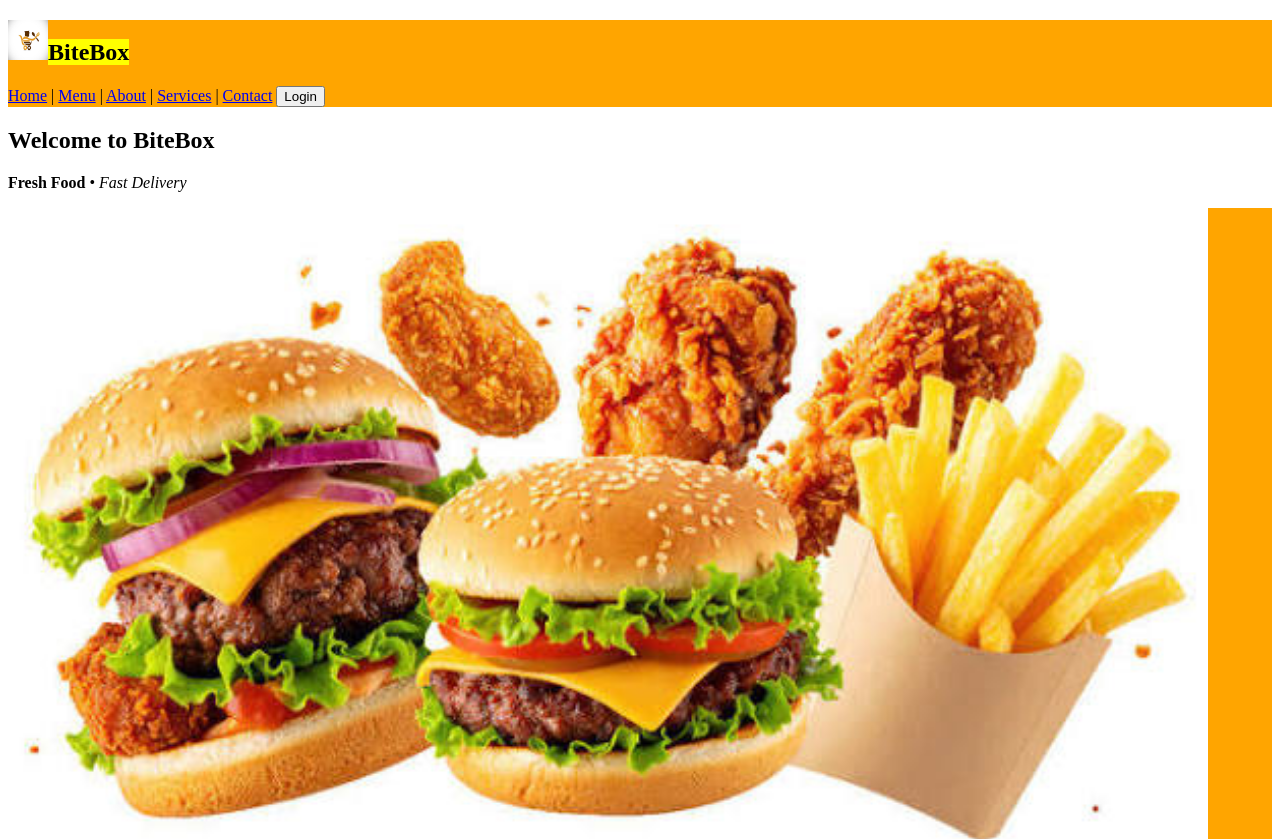
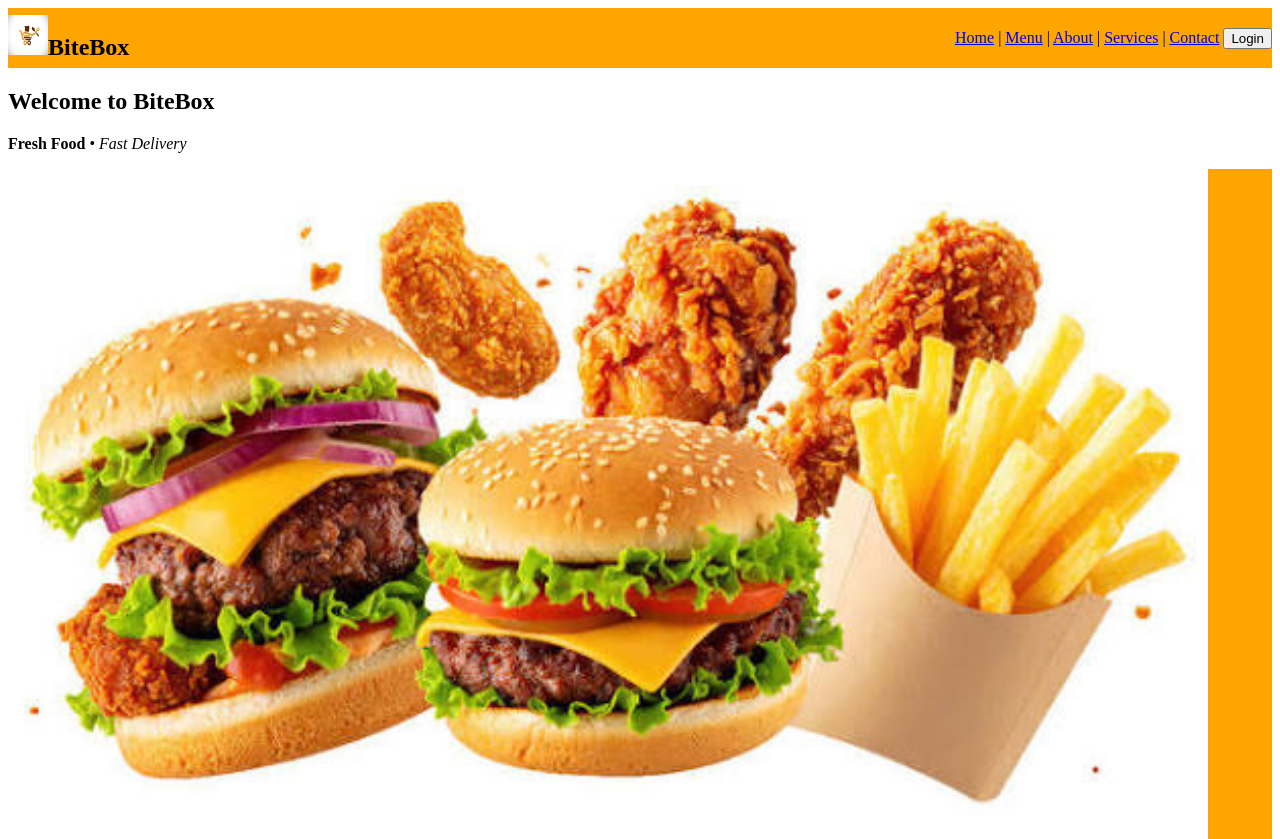
Before and after one commit to reyhaankumar7-ops/Bite-Box-Group-2, a plain HTML site: page index.html in a window 1280 px wide. Shown: the top 839 px of the page. Drawn offline with Linux system fonts and the light colour scheme.

Commit message:
Adding some CSS styles for Navbar

```diff
--- /dev/null
+++ b/Stylesheet/Style.css
@@ -0,0 +1,8 @@
+.NavBar{
+
+    height: 60px;
+    width: 100%;
+    display: flex;
+    align-items: center;
+    justify-content: space-between;
+}
--- a/index.html
+++ b/index.html
@@ -5,10 +5,11 @@
     <meta charset="UTF-8">
     <meta name="viewport" content="width=device-width, initial-scale=1.0">
     <title>BiteBox</title>
+    <link rel="stylesheet" href="./Stylesheet/Style.css">
 
     <style>
         div {
-        background-color:orange;
+            background-color: orange;
         }
     </style>
 </head>
@@ -22,11 +23,13 @@
 
 
     <nav>
+        <div class="NavBar">
+            <h1><img src="./assets/images/logo.jpg" height="40" width="40"><Span>BiteBox</span></h1>
             <div>
-            <h1><img src="./assets/images/logo.jpg" height="40" width="40"><mark>BiteBox</mark></h1>
+
                 <a href="index.html">Home</a>
                 |
-            <a href="Menu.html">Menu</a>
+                <a  href="Menu.html">Menu</a>
                 |
                 <a href="About.html">About</a>
                 |
@@ -36,17 +39,16 @@
 
 
                 <a href="./Login.html"><button>Login</button></a>
-
-
+            </div>
         </div>
     </nav>
 
 
     <main>
-        <section>
+        <section class="welcome-section">
             <!-- Welcome Section -->
 
-            <h2>Welcome to BiteBox</h2>
+            <h2 class="welcome-heading">Welcome to BiteBox</h2>
             <p>
                 <strong>Fresh Food</strong>
                 •
@@ -309,7 +311,7 @@
         </div>
         <hr>
 
-        <p>2026 BiteBox.  All Rights Reserved</p>
+        <p>2026 BiteBox. All Rights Reserved</p>
     </footer>
 
 
```
Lines whose indentation alone changed are shown as unchanged.
